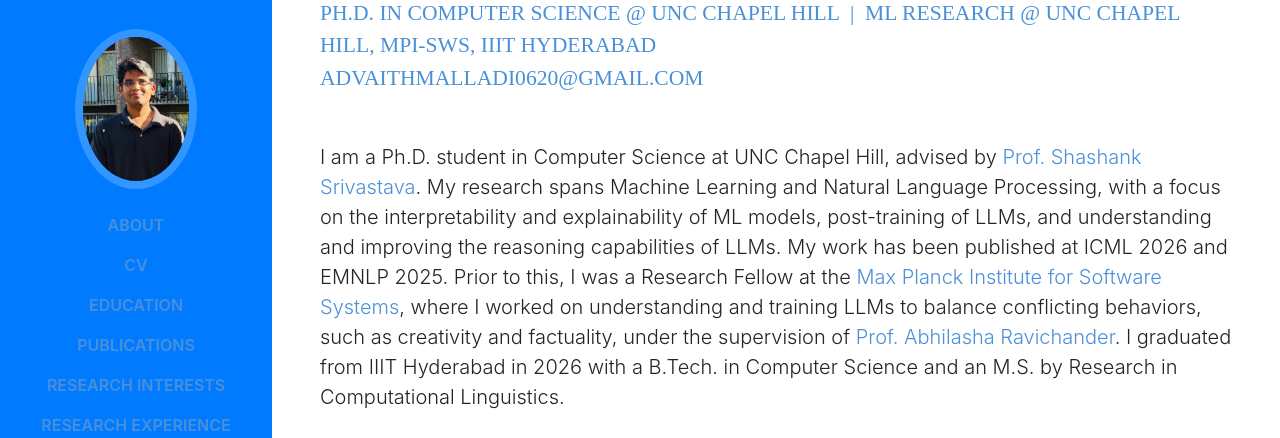
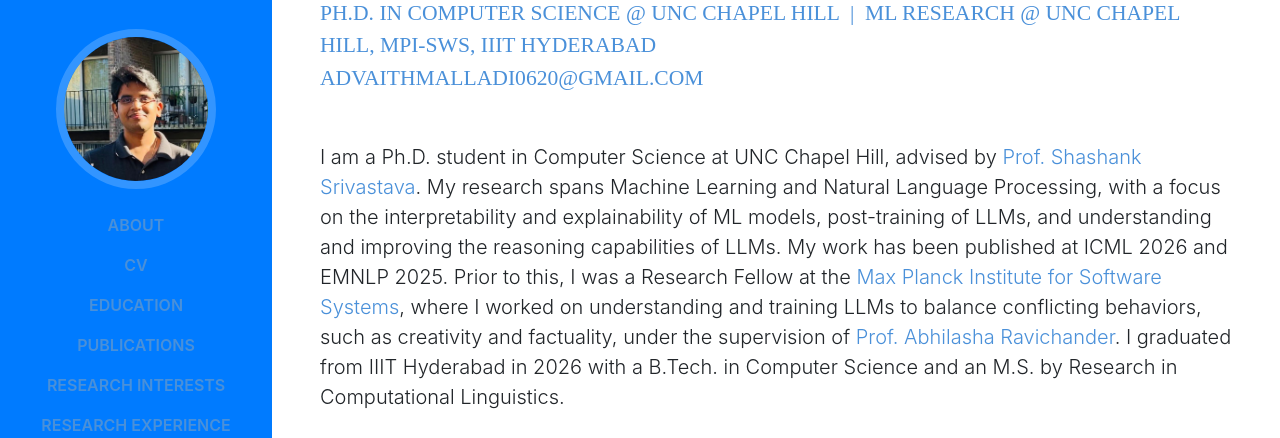
Before and after one commit to advaithmall/advaithmall.github.io, a website with bundled scripts: page index.html in a window 1280 px wide. Shown: the part 167-605 px from the top of the page. Built offline with nearby package versions, Linux system fonts and the light colour scheme; a web font is replaced by a local one.

Commit message:
Add styling for profile image in index.html

```diff
--- a/index.html
+++ b/index.html
@@ -61,6 +61,13 @@
   .navbar-dark .navbar-nav .nav-link:hover,
   .navbar-dark .navbar-nav .active > .nav-link {
     color: #4a90d9 !important;
+  }
+
+  .img-profile {
+    width: 10rem !important;
+    height: 10rem !important;
+    object-fit: cover;
+    object-position: center top;
   }
 
   section.resume-section {
```
